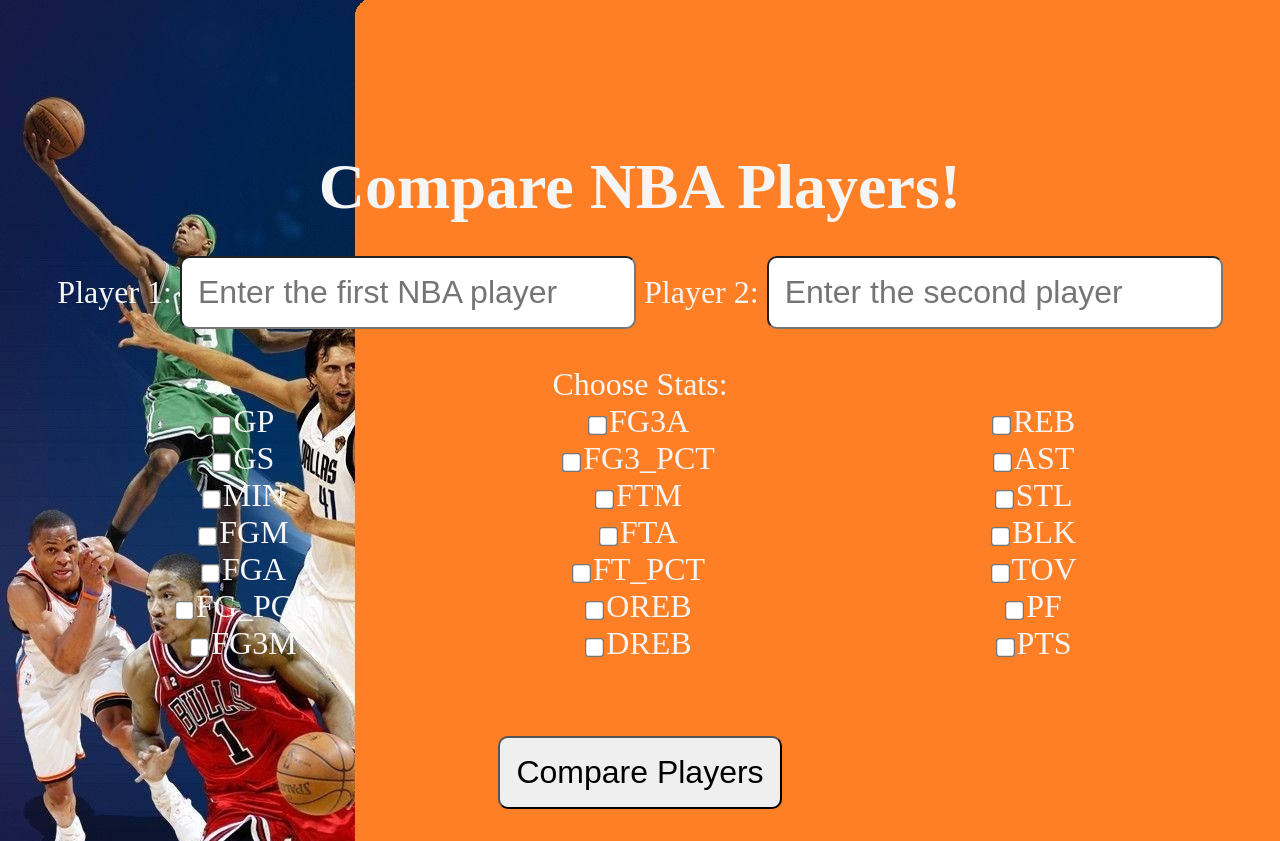
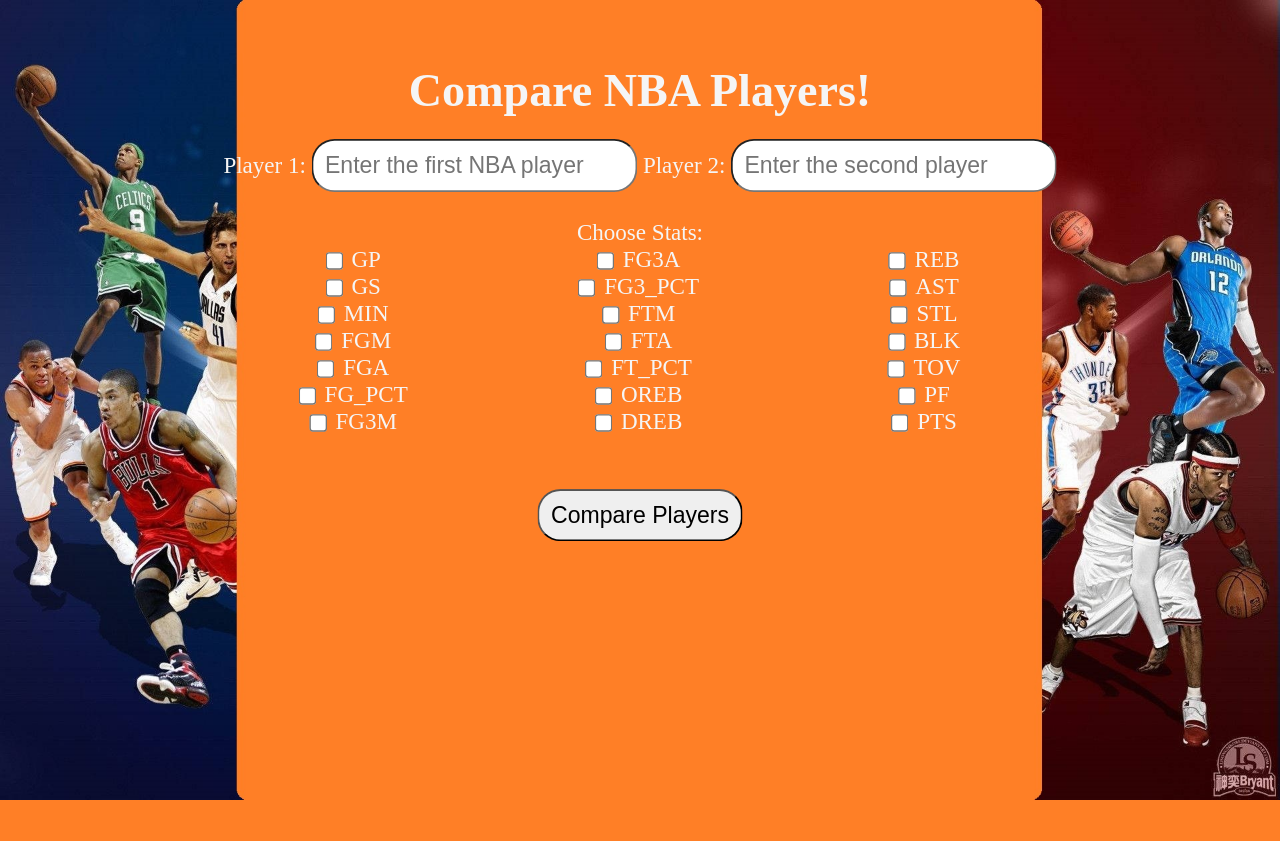
Before and after one commit to sourishv/nba, a Flask app: page / in a window 1280 px wide. After the commit the page ends 800 px from the top, so only its background shows below. Run offline with Flask 3, Linux system fonts and the light colour scheme; parts of the project's set-up code (start-up, migrations or seed data) failed here and were passed over.

Commit message:
fixed scaling

```diff
--- a/static/styles/style.css
+++ b/static/styles/style.css
@@ -5,7 +5,8 @@
 }
 
 body {
-    padding: 2rem;
+    transform: scale(0.9);
+    padding: 2vw; /* Adjust padding using vw units */
     background-color: #333;
     background-image: url('/static/nba%20background.jpg');
     color: whitesmoke;
@@ -13,34 +14,27 @@ body {
     display: flex;
     flex-direction: column;
     align-items: center;
-    gap: 2rem;
-    font-size: 2rem;
+    gap: 2vw; /* Adjust gap using vw units */
+    font-size: 2vw; /* Adjust font size using vw units */
     text-align: center;
-    padding-top: 150px;
+    background-size: cover;
 }
 
-input, button {
-    font-size: 2rem;
-    padding: 1rem;
-    border-radius: 10px;
+input,
+button {
+    font-size: 2vw;
+    padding: 1vw; /* Adjust padding using vw units */
+    border-radius: 2vw; /* Adjust border radius using vw units */
 }
 
 .autocomplete {
     position: relative;
     display: inline-block;
 }
-#autocompletePlayer1,
-#autocompletePlayer2 {
-    position: absolute;
-    background-color: #f1f1f1;
-    border: 1px solid #d4d4d4;
-    max-height: 150px;
-    overflow-y: auto;
-}
 
 input[type="checkbox"] {
     transform: scale(1.5);
-    margin-right: 5px;
+    margin-right: 1vw; /* Adjust margin using vw units */
 }
 
 select[name="stats"] {
@@ -49,5 +43,5 @@ select[name="stats"] {
 
 #checkboxContainer {
     column-count: 3;
-    column-gap: 20px;
+    column-gap: 2vw; /* Adjust column gap using vw units */
 }
```
